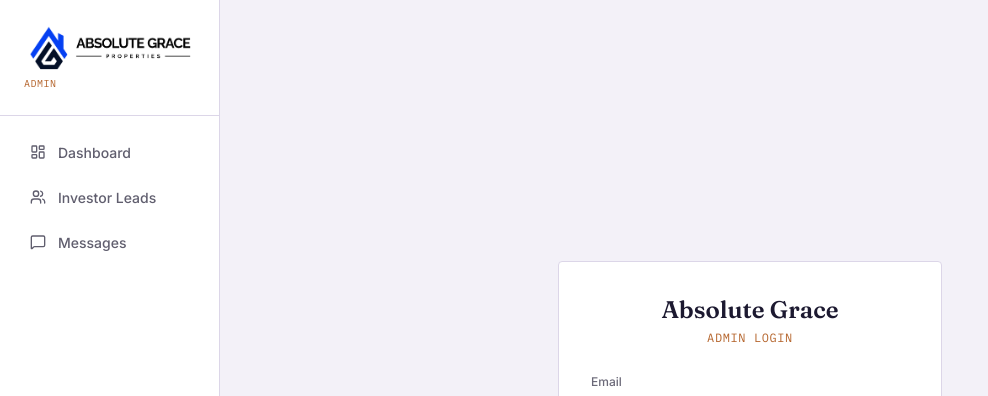
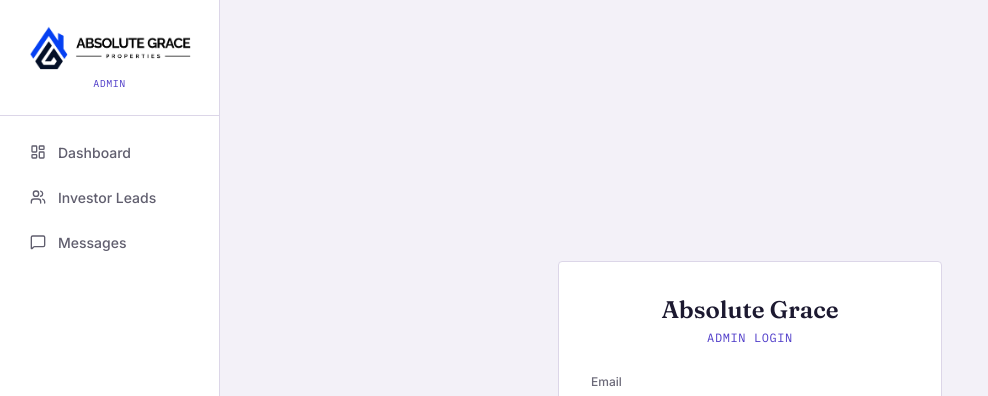
Before and after one commit to De-Slorex1/Absolute-Grace-Properties-New-Design, a Next.js app: page /admin/login in a window 1280 px wide. Shown: the top 396 px of the page, without its empty margins (0-988 px from the left). Built offline with nearby package versions, Linux system fonts and the light colour scheme; no server answers.

Commit message:
updated admin text color

```diff
--- a/src/app/admin/layout.tsx
+++ b/src/app/admin/layout.tsx
@@ -20,7 +20,7 @@ export default async function AdminLayout({ children }: { children: React.ReactN
       <aside className="hidden w-[220px] shrink-0 border-r border-line bg-white lg:block">
         <div className="border-b border-line p-6">
           <img src='/logo-black.png' alt="logo" />
-          <span className="mt-0.5 block font-mono text-[10px] uppercase tracking-wider text-clay">
+          <span className="mt-0.5 block font-mono text-center text-[10px] uppercase tracking-wider text-indigo">
             Admin
           </span>
         </div>
--- a/src/app/admin/login/page.tsx
+++ b/src/app/admin/login/page.tsx
@@ -38,7 +38,7 @@ export default function AdminLoginPage() {
       <div className="w-full max-w-sm rounded-sm border border-line bg-white p-8">
         <div className="mb-7 text-center">
           <h1 className="font-serif text-2xl font-semibold">Absolute Grace</h1>
-          <p className="mt-1 font-mono text-xs uppercase tracking-wider text-clay">
+          <p className="mt-1 font-mono text-xs uppercase tracking-wider text-indigo">
             Admin Login
           </p>
         </div>
```
